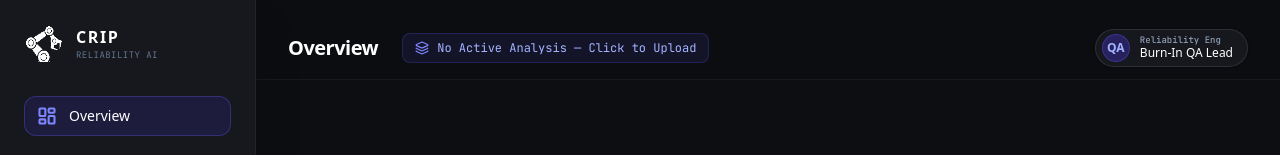
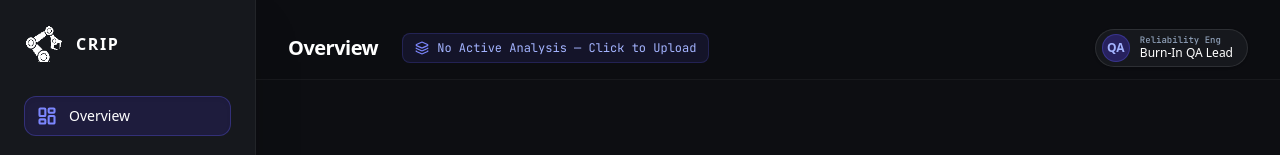
Before and after one commit to MTJ19/CRIP, a Next.js app in the folder frontend/: page /dashboard in a window 1280 px wide. Shown: the top 155 px of the page. Built offline with nearby package versions, Linux system fonts and the light colour scheme; no server answers; the database is empty.

Commit message:
fix(ui): remove reliability AI subtitle below logo in sidebar

```diff
--- a/frontend/src/components/Sidebar.tsx
+++ b/frontend/src/components/Sidebar.tsx
@@ -34,10 +34,9 @@ export default function Sidebar() {
             <RoboticArmIcon className="w-10 h-10" />
           </div>
           {isExpanded && (
-            <div className="ml-3 flex flex-col">
-              <span className="font-bold text-white tracking-widest text-base group-hover:text-indigo-400 transition-colors">CRIP</span>
-              <span className="text-[9px] text-slate-500 uppercase tracking-wider font-mono">Reliability AI</span>
-            </div>
+            <span className="ml-3 font-bold text-white tracking-widest text-base group-hover:text-indigo-400 transition-colors">
+              CRIP
+            </span>
           )}
         </Link>
       </div>
```
